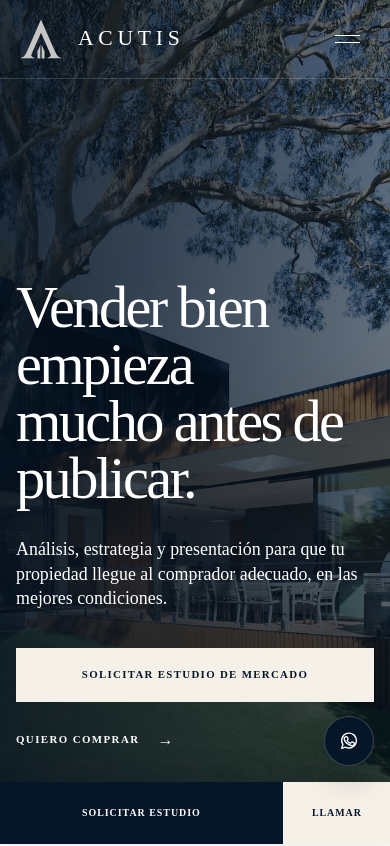
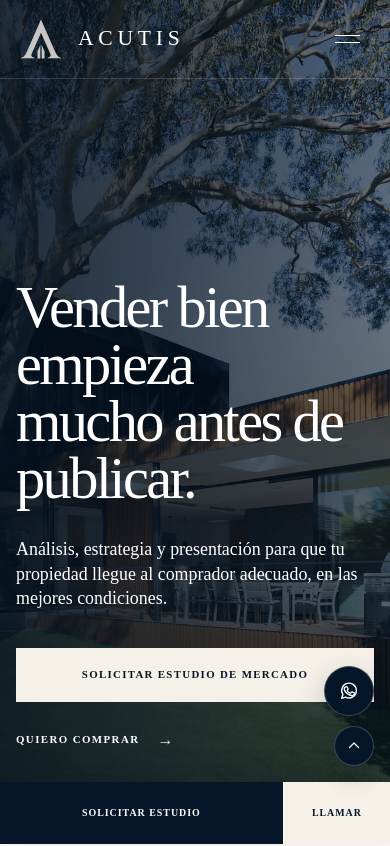
Before and after one commit to mauroibansa/acutis-inmobiliaria, a Next.js app: page / in a window 390 px wide. Shown: the top 846 px of the page. Built offline with nearby package versions, Linux system fonts and the light colour scheme.

Commit message:
feat: añade redes y acceso para volver arriba

```diff
--- a/app/globals.css
+++ b/app/globals.css
@@ -275,20 +275,26 @@
 .closing-content>p{max-width:640px;margin:24px 0 0;color:rgba(255,255,255,.72);font-family:var(--serif);font-size:1.2rem}
 .closing-content>div{display:flex;gap:18px;margin-top:38px}
 .mobile-conversion-bar{display:none}
-.whatsapp-float{position:fixed;z-index:60;right:24px;bottom:24px;display:inline-flex;align-items:center;gap:10px;min-height:48px;padding:0 18px 0 14px;border:1px solid rgba(255,255,255,.2);border-radius:999px;background:var(--navy);color:white;box-shadow:0 12px 32px rgba(3,16,31,.22);text-transform:uppercase;letter-spacing:.1em;font-size:.62rem;font-weight:600;transition:transform .2s,box-shadow .2s}
+.floating-actions{position:fixed;z-index:60;right:24px;bottom:24px;display:flex;flex-direction:column;align-items:flex-end;gap:10px}
+.whatsapp-float{display:inline-flex;align-items:center;gap:10px;min-height:48px;padding:0 18px 0 14px;border:1px solid rgba(255,255,255,.2);border-radius:999px;background:var(--navy);color:white;box-shadow:0 12px 32px rgba(3,16,31,.22);text-transform:uppercase;letter-spacing:.1em;font-size:.62rem;font-weight:600;transition:transform .2s,box-shadow .2s}
 .whatsapp-float:hover{transform:translateY(-2px);box-shadow:0 16px 38px rgba(3,16,31,.28)}
 .whatsapp-float svg{width:22px;height:22px;fill:none;stroke:currentColor;stroke-width:1.45;stroke-linecap:round;stroke-linejoin:round}
+.back-to-top{display:grid;place-items:center;width:40px;height:40px;border:1px solid rgba(255,255,255,.2);border-radius:50%;background:var(--navy);color:white;box-shadow:0 10px 26px rgba(3,16,31,.2);transition:transform .2s,background .2s}
+.back-to-top:hover{transform:translateY(-2px);background:#0c2239}
+.back-to-top svg{width:18px;height:18px;fill:none;stroke:currentColor;stroke-width:1.6;stroke-linecap:round;stroke-linejoin:round}
 .footer.footer-compact{padding:38px 0;background:#03101f}
-.footer-compact-inner{display:grid;grid-template-columns:1fr auto 1fr;align-items:center;gap:40px}
+.footer-compact-inner{display:grid;grid-template-columns:auto 1fr auto auto;align-items:center;gap:clamp(26px,3vw,48px)}
 .footer-compact .footer-brand{font-size:1.55rem}
 .footer-compact nav{display:flex;gap:28px}
-.footer-compact nav a,.footer-contact-inline a{margin:0;color:rgba(255,255,255,.62);text-transform:uppercase;letter-spacing:.1em;font-size:.58rem}
-.footer-contact-inline{display:flex;flex-direction:column;align-items:flex-end;gap:4px;padding-right:150px}
+.footer-compact nav a,.footer-contact-inline a{margin:0;color:rgba(255,255,255,.62);text-transform:uppercase;letter-spacing:.1em;font-size:.58rem;transition:color .2s}
+.footer-compact nav a:hover,.footer-contact-inline a:hover{color:white}
+.footer-contact-inline{display:flex;flex-direction:column;align-items:flex-end;gap:4px}
+.footer-socials{display:grid!important;grid-template-columns:repeat(2,auto);gap:4px 16px!important;padding-left:26px;border-left:1px solid rgba(255,255,255,.14)}
 
 @media(max-width:1000px){
-  .whatsapp-float{right:18px;width:50px;min-height:50px;padding:0;justify-content:center}
+  .floating-actions{right:18px}
+  .whatsapp-float{width:50px;min-height:50px;padding:0;justify-content:center}
   .whatsapp-float span{position:absolute;width:1px;height:1px;padding:0;margin:-1px;overflow:hidden;clip:rect(0,0,0,0);white-space:nowrap;border:0}
-  .footer-contact-inline{padding-right:65px}
   .study-points{grid-template-columns:1fr 1fr;border-top:1px solid var(--line)}
   .study-points article{padding:36px;border-bottom:1px solid var(--line)}
   .buyer-section{grid-template-columns:1fr}
@@ -320,7 +326,8 @@
   .private-section{min-height:540px}
   .investor-form{grid-template-columns:1fr 1fr}
   .footer-compact-inner{grid-template-columns:1fr auto}
-  .footer-compact nav{grid-row:2;grid-column:1/-1;justify-content:flex-start}
+  .footer-compact nav:not(.footer-socials){grid-row:2;grid-column:1/-1;justify-content:flex-start}
+  .footer-socials{grid-row:3;grid-column:1/-1;padding:18px 0 0;border-top:1px solid rgba(255,255,255,.14);border-left:0}
 }
 
 @media(max-width:600px){
@@ -376,14 +383,16 @@
   .mobile-conversion-bar{position:fixed;z-index:40;left:0;right:0;bottom:0;display:grid;grid-template-columns:1.45fr .55fr;min-height:62px;padding-bottom:env(safe-area-inset-bottom);background:var(--navy);box-shadow:0 -8px 24px rgba(3,16,31,.18)}
   .mobile-conversion-bar a{display:grid;place-items:center;padding:0 14px;color:white;text-align:center;text-transform:uppercase;letter-spacing:.1em;font-size:.62rem;font-weight:600}
   .mobile-conversion-bar a+ a{border-left:1px solid rgba(255,255,255,.24);background:var(--ivory);color:var(--navy)}
-  .whatsapp-float{right:16px;bottom:18px;width:50px;min-height:50px;padding:0;justify-content:center}
+  .floating-actions{right:16px;bottom:18px}
+  .whatsapp-float{width:50px;min-height:50px;padding:0;justify-content:center}
   .whatsapp-float span{position:absolute;width:1px;height:1px;padding:0;margin:-1px;overflow:hidden;clip:rect(0,0,0,0);white-space:nowrap;border:0}
-  body:has(.mobile-conversion-bar) .whatsapp-float{bottom:calc(78px + env(safe-area-inset-bottom))}
+  body:has(.mobile-conversion-bar) .floating-actions{bottom:calc(78px + env(safe-area-inset-bottom))}
   body:has(.mobile-conversion-bar) .footer{padding-bottom:calc(104px + env(safe-area-inset-bottom))}
   .footer.footer-compact{padding:42px 0}
   .footer-compact-inner{grid-template-columns:1fr;gap:26px}
   .footer-compact nav{grid-row:auto;grid-column:auto;flex-direction:column;gap:10px}
   .footer-contact-inline{align-items:flex-start;padding-right:0}
+  .footer-socials{display:flex!important;flex-flow:row wrap!important;gap:10px 22px!important;padding-top:22px}
 }
 
 .form-status{min-height:1.75em;margin:0;font-family:var(--serif);font-size:1rem;line-height:1.55}
--- a/app/layout.tsx
+++ b/app/layout.tsx
@@ -19,6 +19,12 @@ const organizationJsonLd = {
   image: `${siteUrl}/opengraph-image.png`,
   telephone: "+34645435228",
   email: "alejandro@acutisinmobiliaria.com",
+  sameAs: [
+    "https://www.facebook.com/profile.php?id=61596006564630",
+    "https://www.linkedin.com/company/acutis-inmobiliaria/",
+    "https://www.tiktok.com/@acutisinmobiliaria",
+    "https://www.instagram.com/acutisinmobiliaria/",
+  ],
   address: {
     "@type": "PostalAddress",
     streetAddress: "C/ Regino Martínez, 3, 2.º A",
@@ -40,5 +46,5 @@ export const metadata: Metadata = {
 };
 
 export default function RootLayout({ children }: Readonly<{ children: React.ReactNode }>) {
-  return <html lang="es"><body className={`${serif.variable} ${sans.variable}`}><script type="application/ld+json" dangerouslySetInnerHTML={{ __html: JSON.stringify(organizationJsonLd).replace(/</g, "\\u003c") }} /><Header /><main>{children}</main><Footer /><FloatingWhatsapp /></body></html>;
+  return <html lang="es" id="top"><body className={`${serif.variable} ${sans.variable}`}><script type="application/ld+json" dangerouslySetInnerHTML={{ __html: JSON.stringify(organizationJsonLd).replace(/</g, "\\u003c") }} /><Header /><main>{children}</main><Footer /><FloatingWhatsapp /></body></html>;
 }
--- a/components/FloatingWhatsapp.tsx
+++ b/components/FloatingWhatsapp.tsx
@@ -2,6 +2,7 @@ const whatsappUrl = "https://wa.me/34645435228?text=Hola%2C%20quiero%20informaci
 
 export function FloatingWhatsapp() {
   return (
+    <div className="floating-actions">
       <a
         className="whatsapp-float"
         href={whatsappUrl}
@@ -15,5 +16,11 @@ export function FloatingWhatsapp() {
         </svg>
         <span>WhatsApp</span>
       </a>
+      <a className="back-to-top" href="#top" aria-label="Volver al inicio de la página">
+        <svg viewBox="0 0 24 24" aria-hidden="true">
+          <path d="m6 14 6-6 6 6" />
+        </svg>
+      </a>
+    </div>
   );
 }
--- a/components/Footer.tsx
+++ b/components/Footer.tsx
@@ -7,6 +7,12 @@ export function Footer() {
         <Link className="footer-brand" href="/" aria-label="ACUTIS, inicio">ACUTIS</Link>
         <nav aria-label="Enlaces legales"><Link href="/aviso-legal">Aviso legal</Link><Link href="/privacidad">Política de privacidad</Link><Link href="/cookies">Política de cookies</Link></nav>
         <div className="footer-contact-inline"><a href="tel:+34645435228">645 435 228</a><a href="mailto:alejandro@acutisinmobiliaria.com">alejandro@acutisinmobiliaria.com</a></div>
+        <nav className="footer-socials" aria-label="Redes sociales de ACUTIS">
+          <a href="https://www.instagram.com/acutisinmobiliaria/" target="_blank" rel="noreferrer" aria-label="ACUTIS en Instagram">Instagram</a>
+          <a href="https://www.linkedin.com/company/acutis-inmobiliaria/" target="_blank" rel="noreferrer" aria-label="ACUTIS en LinkedIn">LinkedIn</a>
+          <a href="https://www.facebook.com/profile.php?id=61596006564630" target="_blank" rel="noreferrer" aria-label="ACUTIS en Facebook">Facebook</a>
+          <a href="https://www.tiktok.com/@acutisinmobiliaria" target="_blank" rel="noreferrer" aria-label="ACUTIS en TikTok">TikTok</a>
+        </nav>
       </div>
     </footer>
   );
```
Lines whose indentation alone changed are shown as unchanged.
